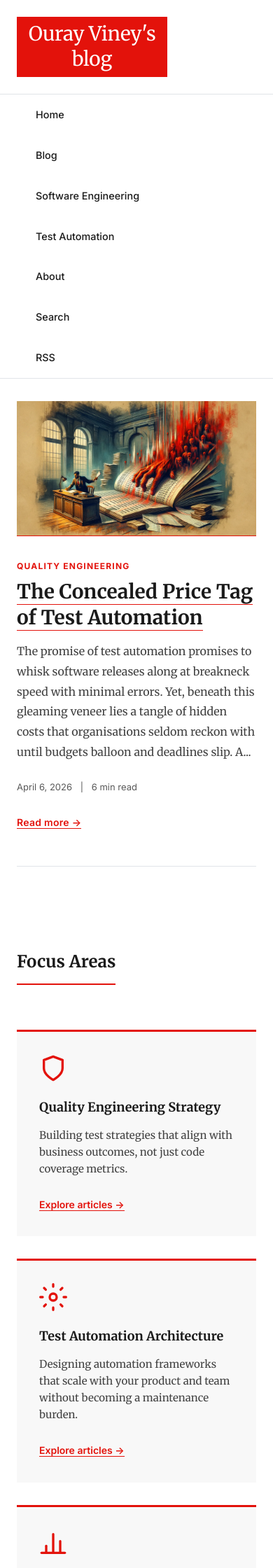
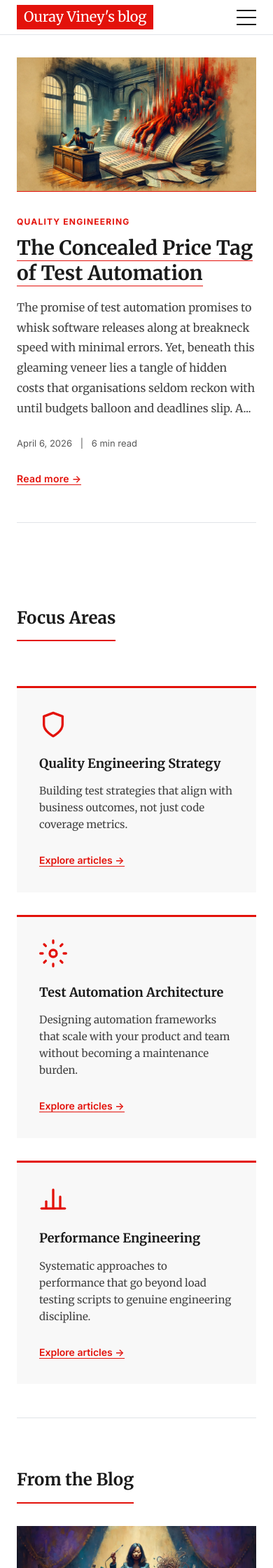
Before and after one commit to oviney/blog, a Jekyll site: the page built from index.md, in a window 390 px wide. Shown: the top 2240 px of the page at 70% size. Built offline with Jekyll 4.4.1, drawn with Linux system fonts in a browser that asks for light colours.

Commit message:
feat: add mobile hamburger nav menu matching Economist mobile layout
- Add hamburger toggle button to page-header with ARIA attributes
- Add id="site-navigation" to nav for JS targeting
- Add vanilla JS toggle: body.nav-open class controls open state
- Close menu on nav link tap
- SCSS: compact header (~50px) on mobile, hamburger bars with X animation
- SCSS: hide site-nav by default on mobile; show when .nav-open set
- SCSS: touch-friendly nav links (min-height 44px) on mobile
- Tests: new hamburger open/close tests; fix Primary nav journey for mobile"

Agent-Logs-Url: https://github.com/oviney/blog/sessions/92cb0939-844b-4a2c-bf1c-0861c1550d4b

Co-authored-by: oviney <7267279+oviney@users.noreply.github.com>

```diff
--- a/_layouts/default.html
+++ b/_layouts/default.html
@@ -24,9 +24,14 @@
     <h1 class="site-title">
       <a href="{{ '/' | relative_url }}">{{ site.title }}</a>
     </h1>
+    <button class="nav-toggle" aria-label="Open navigation menu" aria-expanded="false" aria-controls="site-navigation">
+      <span class="nav-toggle__bar"></span>
+      <span class="nav-toggle__bar"></span>
+      <span class="nav-toggle__bar"></span>
+    </button>
   </header>
 
-  <nav class="site-nav">
+  <nav class="site-nav" id="site-navigation">
     <ul>
       <li><a href="{{ '/' | relative_url }}">Home</a></li>
       <li><a href="{{ '/blog/' | relative_url }}">Blog</a></li>
--- a/_sass/economist-theme.scss
+++ b/_sass/economist-theme.scss
@@ -139,6 +139,28 @@ body {
   }
 }
 
+// Hamburger toggle button — hidden on desktop, shown on mobile
+.nav-toggle {
+  display: none;
+  flex-direction: column;
+  justify-content: space-between;
+  width: 28px;
+  height: 22px;
+  background: none;
+  border: none;
+  cursor: pointer;
+  padding: 0;
+  flex-shrink: 0;
+
+  .nav-toggle__bar {
+    display: block;
+    width: 100%;
+    height: 2px;
+    background-color: $text-primary;
+    transition: transform 0.2s ease, opacity 0.2s ease;
+  }
+}
+
 .main-content {
   max-width: 900px;
   margin: 0 auto;
@@ -1194,25 +1216,79 @@ table {
     font-size: 16px;
   }
 
+  // Compact header row on mobile
+  .page-header {
+    padding: 0 $spacing-md;
+    min-height: 50px;
+    align-items: center;
+    justify-content: space-between;
+
+    .site-title {
+      padding-left: 0;
+
+      a {
+        font-size: 1.25rem;
+        padding: 4px 10px;
+      }
+    }
+  }
+
+  // Show hamburger button on mobile
+  .nav-toggle {
+    display: flex;
+  }
+
+  // Hide nav by default on mobile; shown when .nav-open is set on body
+  .site-nav {
+    display: none;
+    border-bottom: 1px solid $border-color;
+
+    ul {
+      flex-direction: column;
+      padding: 0;
+
+      li a {
+        padding: $spacing-sm $spacing-md;
+        border-bottom: 1px solid $border-color;
+        border-left: none;
+        min-height: 44px;
+        display: flex;
+        align-items: center;
+
+        &:hover {
+          border-bottom-color: $border-color;
+          border-left: 3px solid $economist-red;
+          padding-left: calc(#{$spacing-md} - 3px);
+        }
+      }
+    }
+  }
+
+  // Open state: show nav and animate hamburger to X
+  .nav-open .site-nav {
+    display: block;
+  }
+
+  .nav-open .nav-toggle {
+    .nav-toggle__bar:nth-child(1) {
+      transform: translateY(10px) rotate(45deg);
+    }
+
+    .nav-toggle__bar:nth-child(2) {
+      opacity: 0;
+    }
+
+    .nav-toggle__bar:nth-child(3) {
+      transform: translateY(-10px) rotate(-45deg);
+    }
+  }
+
   .main-content {
     padding: $spacing-md;
   }
 
   .posts-grid {
     grid-template-columns: 1fr;
-  }
-
-  .site-nav ul {
-    flex-direction: column;
-
-    li a {
-      border-bottom: none;
-      border-left: 3px solid transparent;
-
-      &:hover {
-        border-left-color: $economist-red;
-      }
-    }
   }
 
   article > p:first-of-type::first-letter {
```
Also changed, not shown: other parts of _layouts/default.html (+21 -0 lines), tests/playwright-agents/navigation.spec.ts (+93 -8 lines).
